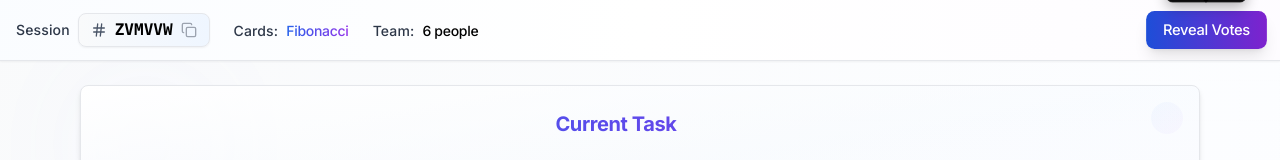
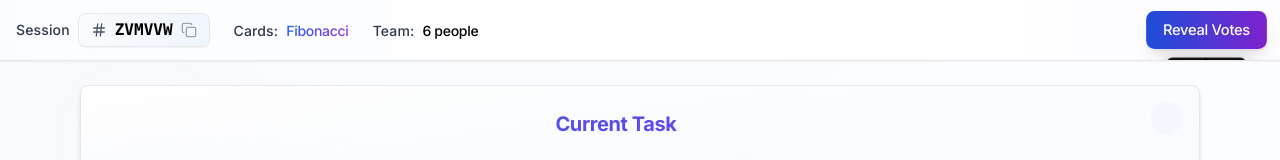
Before and after one commit to mnvvr/web3-scrum-poker, a Next.js app: page /demo in a window 1280 px wide. In both pictures the pointer is over the button "Reveal Votes". Shown: the top 160 px of the page. Built offline with nearby package versions, Linux system fonts and the light colour scheme.

Commit message:
fix: make header button tooltips appear below buttons to prevent overflow

```diff
--- a/app/globals.css
+++ b/app/globals.css
@@ -2203,3 +2203,37 @@ select:focus-visible,
     max-width: min(200px, calc(100vw - 20px));
     left: clamp(10px, 50%, calc(100vw - 210px));
 }
+
+/* Special tooltip for reveal votes button - show below */
+.reveal-votes-btn[title]:hover::after {
+    bottom: auto;
+    top: 100%;
+    margin-bottom: auto;
+    margin-top: 8px;
+}
+
+.reveal-votes-btn[title]:hover::before {
+    bottom: auto;
+    top: 100%;
+    margin-bottom: auto;
+    margin-top: 2px;
+    border-top-color: transparent;
+    border-bottom-color: rgba(0, 0, 0, 0.95);
+}
+
+/* Header buttons tooltip - show below */
+.header-btn[title]:hover::after {
+    bottom: auto;
+    top: 100%;
+    margin-bottom: auto;
+    margin-top: 8px;
+}
+
+.header-btn[title]:hover::before {
+    bottom: auto;
+    top: 100%;
+    margin-bottom: auto;
+    margin-top: 2px;
+    border-top-color: transparent;
+    border-bottom-color: rgba(0, 0, 0, 0.95);
+}
--- a/components/room/RoomHeader.tsx
+++ b/components/room/RoomHeader.tsx
@@ -121,7 +121,7 @@ export function RoomHeader({
                                     <button
                                         onClick={onRevealVotes}
                                         disabled={isEditingStory}
-                                        className={`font-medium py-2 px-4 rounded-lg transition-all duration-300 text-sm font-brand shadow-md hover:shadow-lg transform hover:scale-105 ${isEditingStory
+                                        className={`reveal-votes-btn font-medium py-2 px-4 rounded-lg transition-all duration-300 text-sm font-brand shadow-md hover:shadow-lg transform hover:scale-105 ${isEditingStory
                                             ? 'bg-gray-400 text-gray-200 cursor-not-allowed'
                                             : 'bg-gradient-to-r from-blue-600 to-purple-600 text-white hover:from-blue-700 hover:to-purple-700'
                                             }`}
@@ -135,7 +135,7 @@ export function RoomHeader({
                                         <button
                                             onClick={onResetVotes}
                                             disabled={isEditingStory}
-                                            className={`font-medium py-2 px-4 border rounded-lg transition-all duration-300 text-sm font-brand shadow-sm hover:shadow-md transform hover:scale-105 ${isEditingStory
+                                            className={`header-btn font-medium py-2 px-4 border rounded-lg transition-all duration-300 text-sm font-brand shadow-sm hover:shadow-md transform hover:scale-105 ${isEditingStory
                                                 ? 'bg-gray-100 text-gray-400 border-gray-200 cursor-not-allowed'
                                                 : 'bg-white text-black border-gray-300 hover:bg-gray-50 hover:border-gray-400'
                                                 }`}
@@ -147,7 +147,7 @@ export function RoomHeader({
                                             <button
                                                 onClick={onEndSession}
                                                 disabled={isEditingStory}
-                                                className={`font-medium py-2 px-4 rounded-lg transition-all duration-300 text-sm font-brand shadow-md hover:shadow-lg transform hover:scale-105 ${isEditingStory
+                                                className={`header-btn font-medium py-2 px-4 rounded-lg transition-all duration-300 text-sm font-brand shadow-md hover:shadow-lg transform hover:scale-105 ${isEditingStory
                                                     ? 'bg-gray-400 text-gray-200 cursor-not-allowed'
                                                     : 'bg-gradient-to-r from-red-600 to-pink-600 text-white hover:from-red-700 hover:to-pink-700'
                                                     }`}
```
